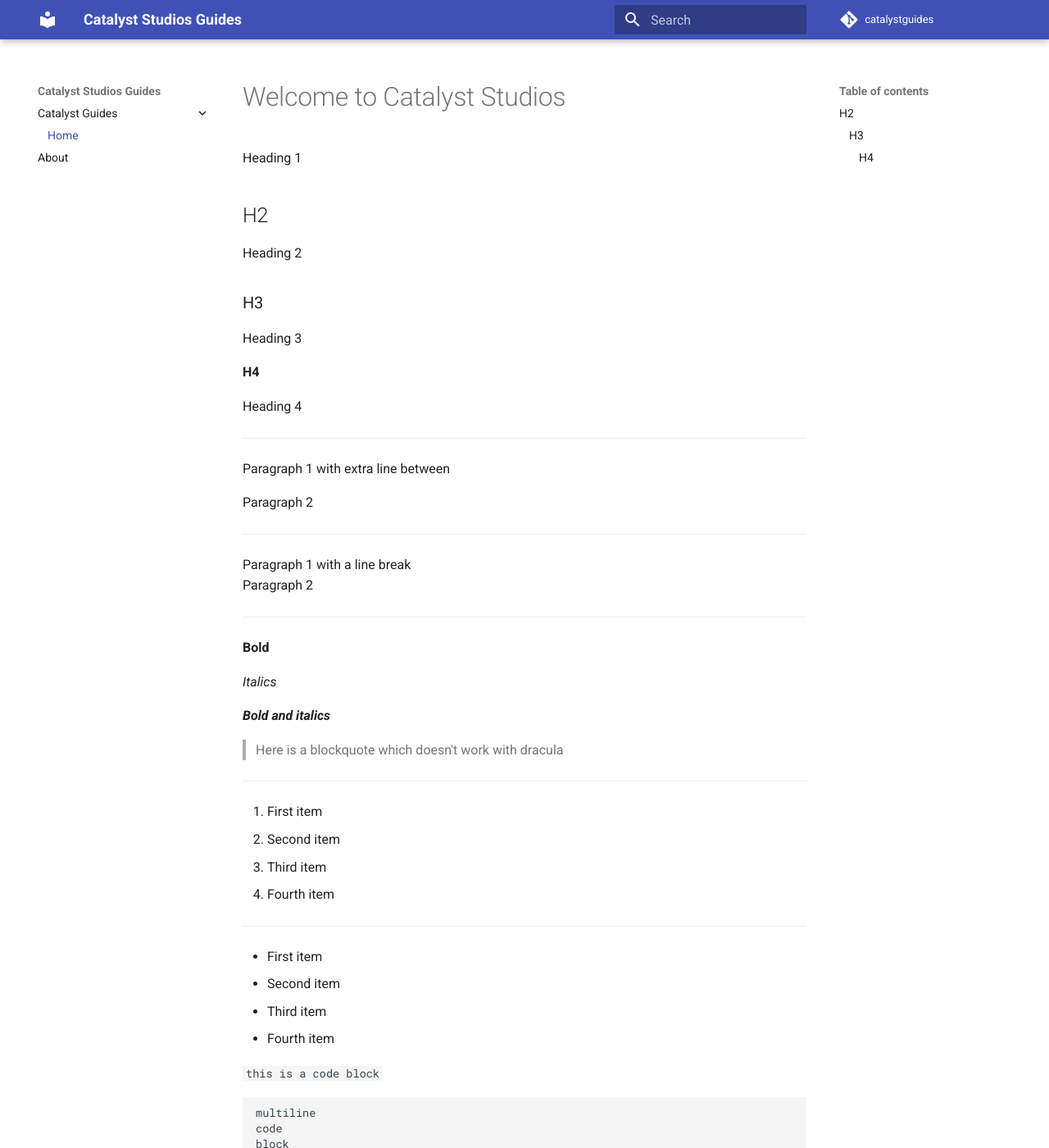
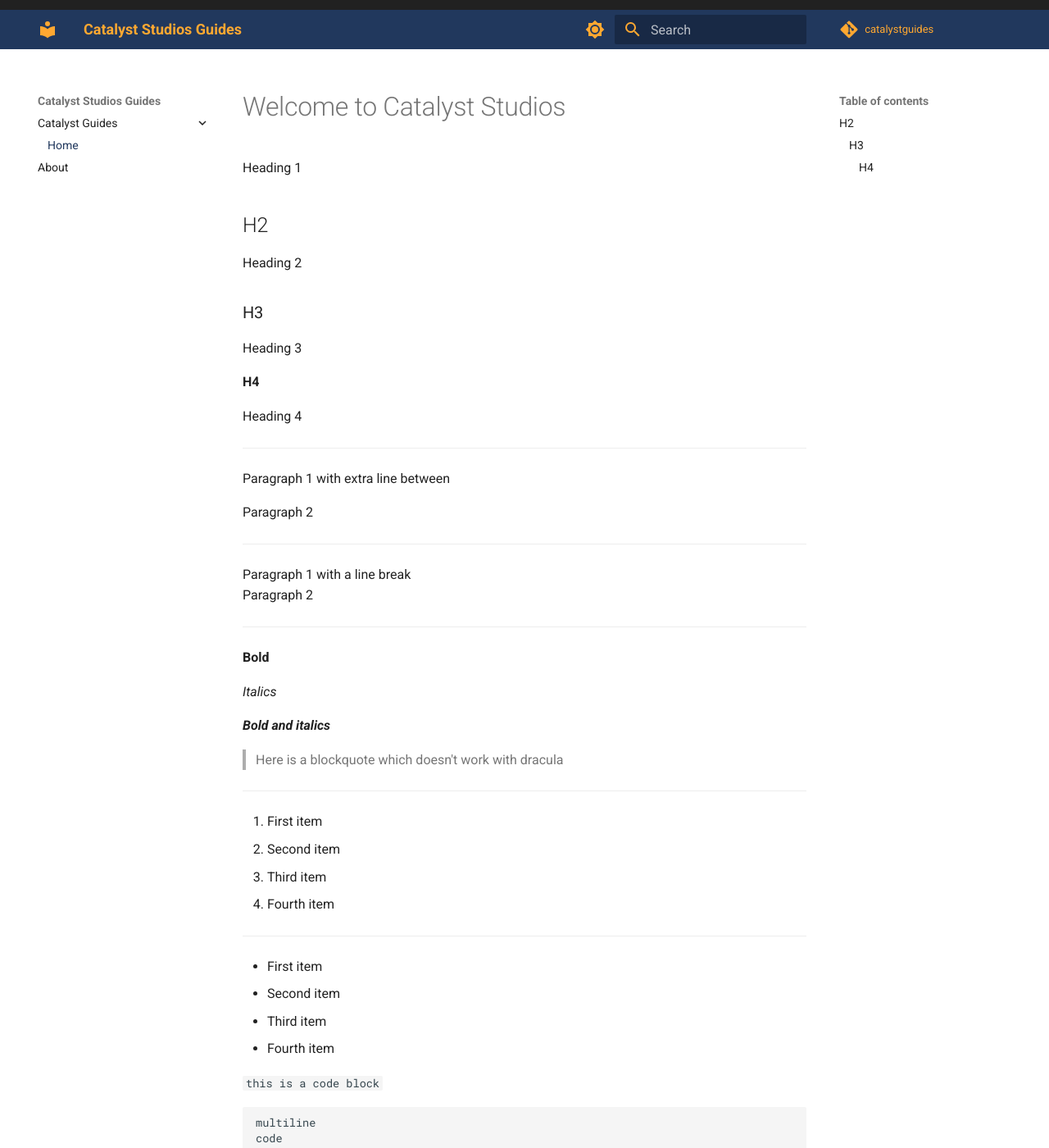
Before and after one commit to Catalyst-Studios/catalystguides, an MkDocs documentation site: the page built from docs/index.md, in a window 1280 px wide and 1400 px high. Shown: the whole window at 82% size. Built offline with MkDocs 1.6.1 and Material for MkDocs 9.7.7, drawn with Linux system fonts in a browser that asks for light colours; comment, search, counter and statistics services are not loaded.

Commit message:
Start Custom Theme
- Started adding custom theme elements
- Adjusted more plugin options
- Added mkdocs-audio
- Added custom 404 page

````diff
--- a/docs/index.md
+++ b/docs/index.md
@@ -57,6 +57,8 @@ code
 block
 ```
 
+---
+
 ??? note "Note"
     Lorem ipsum dolor sit amet, consectetur adipiscing elit. Nulla et euismod
     nulla. Curabitur feugiat, tortor non consequat finibus, justo purus auctor
--- /dev/null
+++ b/docs/stylesheets/extra.css
@@ -0,0 +1,4 @@
+:root {
+  --md-primary-fg-color:        #21385d;
+  --md-primary-bg-color:		#ffa831;
+}
--- a/mkdocs.yml
+++ b/mkdocs.yml
@@ -5,24 +5,47 @@ repo_name: catalystguides
 edit_uri: edit/dev/docs/
 copyright: Test copyright Arc
 strict: !ENV [ENABLE_STRICT, true]
+# extra:
+    # homepage:
+extra_css:
+    - stylesheets/extra.css
 theme:
     name: material
     locale: en
-    # custom_dir:
-# extra:
-    # homepage:
-extra_css:
-    - css/override.css
+    custom_dir: overrides
+    palette:
+        #- media: "(prefers-color-scheme)"
+         # toggle:
+            #icon: material/brightness-auto
+            #name: Switch to light mode
+
+        - media: "(prefers-color-scheme: light)"
+          scheme: default
+          primary: custom
+          accent: custom
+          toggle:
+            icon: material/brightness-7
+            name: Switch to dark mode
+
+        - media: "(prefers-color-scheme: dark)"
+          scheme: slate
+          primary: custom
+          accent: custom
+          toggle:
+            icon: material/brightness-4
+            name: Switch to system preference
+
 plugins:
     - search
-    - glightbox
     - mkdocs-video
+    - mkdocs-audio
     - autolinks # may adversely affect build times
     - open-in-new-tab
     - git-revision-date-localized:
         type: timeago
         fallback_to_build_date: false
         enable_creation_date: true
+        enabled: !ENV [ENABLED_GIT_REVISION_DATE, false]
         strict: true
     - git-authors:
         show_contribution: true
@@ -30,6 +53,7 @@ plugins:
         show_email_address: false
         fallback_to_empty: true
         sort_authors_by: contribution
+        enabled: !ENV [ENABLE_GIT_AUTHORS, false]
         strict: true
     - minify:
         minify_html: true
@@ -37,3 +61,6 @@ plugins:
         resolve_closest: true
     - awesome-pages:
         collapse_single_pages: true
+    - glightbox:
+        draggable: false
+        auto_caption: true
--- /dev/null
+++ b/overrides/404.html
@@ -0,0 +1,15 @@
+{% extends "base.html" %}
+
+{% block content %}
+
+    <div class="row-fluid">
+      <div id="main-content" class="span12">
+        <h1 id="404-page-not-found" style="text-align: center">404 - Page Not Found</h1>
+           <div class="admonition danger">
+				<p class="admonition-title">Page Not Found</p>
+				<p>Maybe it's hiding in a mineshaft?</p>
+			</div>
+      </div>
+    </div>
+
+{% endblock %}
--- /dev/null
+++ b/overrides/main.html
@@ -0,0 +1,4 @@
+{% extends "base.html" %}
+
+{% block announce %}
+{% endblock %}
--- a/pyproject.toml
+++ b/pyproject.toml
@@ -9,6 +9,7 @@ dependencies = [
 	"mkdocs-material",
 	"mkdocs-glightbox",
 	"mkdocs-video",
+	"mkdocs-audio",
 	"mkdocs-git-revision-date-localized-plugin",
 	"mkdocs-git-authors-plugin",
 	"mkdocs-minify-plugin",
````
Also changed, not shown: docs/.pages, docs/css/override.css (added), 1 other file.
